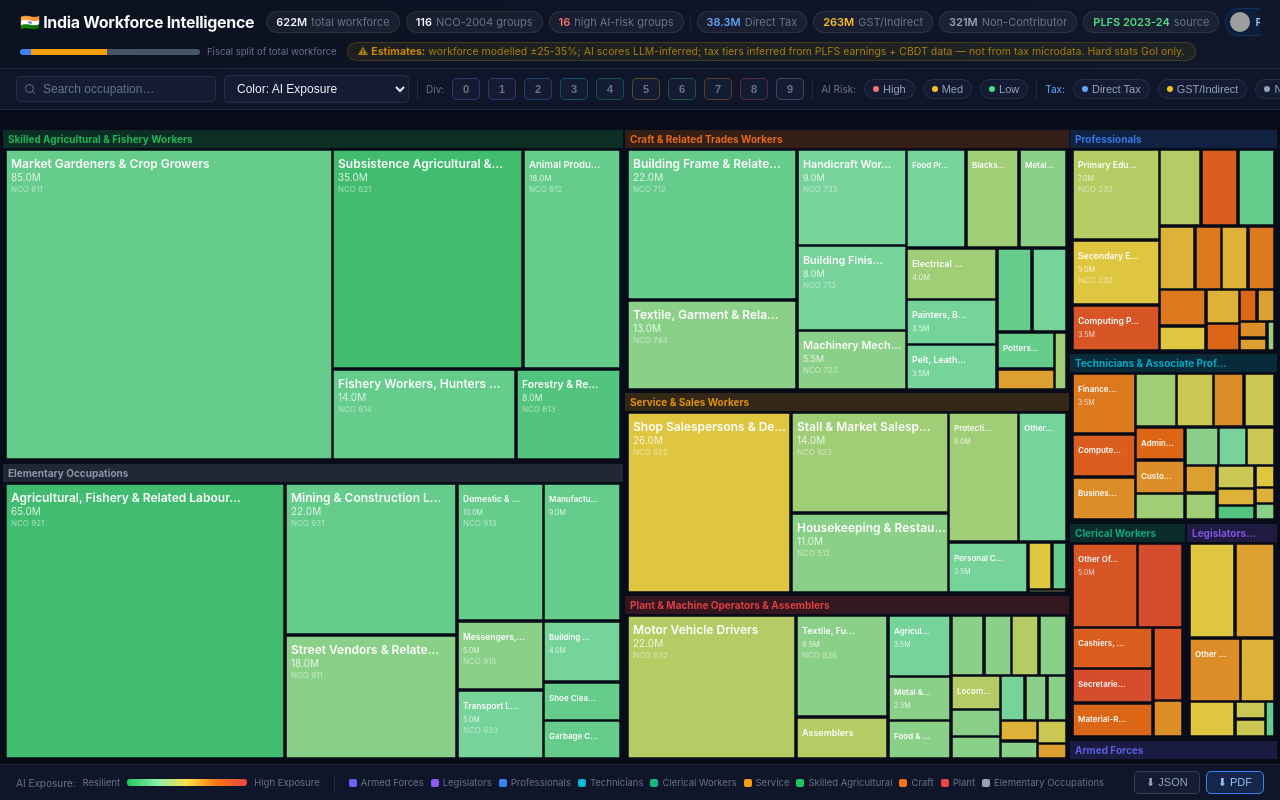
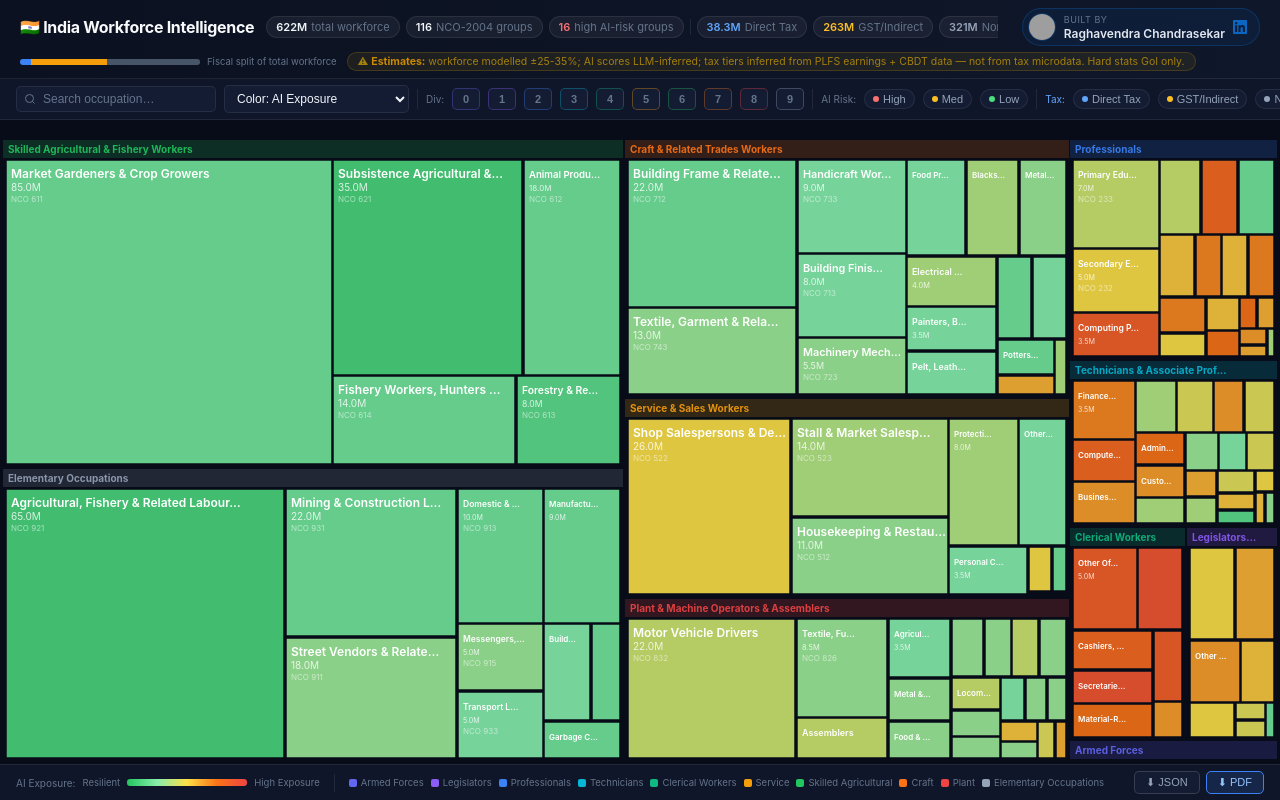
Before and after one commit to raghavrajpillai/india-workforce-intelligence, a React (Vite) app: page / in a window 1280 px wide. Built offline with nearby package versions, Linux system fonts and the light colour scheme; grey boxes are pictures that could not be loaded.

Commit message:
Improve author credit chip with full name and Built by label

```diff
--- a/src/components/Header.tsx
+++ b/src/components/Header.tsx
@@ -72,8 +72,9 @@ export default function Header({ metadata, totalShown, highAiCount, fiscalSummar
             <span className="val" style={{ color: '#4ade80' }}>PLFS {metadata.plfs_year}</span>
             <span className="lbl">source</span>
           </div>
+        </div>
 
-          {/* Author chip */}
+        {/* Author credit — always visible, top right */}
         <a
           href="https://www.linkedin.com/in/raghavendrachandrasekar/"
           target="_blank"
@@ -85,12 +86,14 @@ export default function Header({ metadata, totalShown, highAiCount, fiscalSummar
             alt="Raghavendra Chandrasekar"
             className="author-avatar"
           />
-            <span className="author-name">Raghavendra</span>
-            <svg width="10" height="10" viewBox="0 0 24 24" fill="#0a66c2" style={{ flexShrink: 0 }}>
+          <div className="author-text">
+            <span className="author-built">Built by</span>
+            <span className="author-name">Raghavendra Chandrasekar</span>
+          </div>
+          <svg width="14" height="14" viewBox="0 0 24 24" fill="#0a66c2" style={{ flexShrink: 0 }}>
             <path d="M20.447 20.452h-3.554v-5.569c0-1.328-.027-3.037-1.852-3.037-1.853 0-2.136 1.445-2.136 2.939v5.667H9.351V9h3.414v1.561h.046c.477-.9 1.637-1.85 3.37-1.85 3.601 0 4.267 2.37 4.267 5.455v6.286zM5.337 7.433a2.062 2.062 0 01-2.063-2.065 2.064 2.064 0 112.063 2.065zm1.782 13.019H3.555V9h3.564v11.452zM22.225 0H1.771C.792 0 0 .774 0 1.729v20.542C0 23.227.792 24 1.771 24h20.451C23.2 24 24 23.227 24 22.271V1.729C24 .774 23.2 0 22.222 0h.003z"/>
           </svg>
         </a>
-        </div>
       </div>
 
       {/* Row 2: Fiscal breakdown bar + caveat */}
--- a/src/index.css
+++ b/src/index.css
@@ -74,18 +74,27 @@ html, body, #root { height: 100%; width: 100%; background: var(--bg-primary); co
 
 /* Author chip */
 .author-chip {
-  display: flex; align-items: center; gap: 5px;
-  background: rgba(10,102,194,0.1); border: 1px solid rgba(10,102,194,0.25);
-  border-radius: 16px; padding: 3px 8px 3px 4px;
+  display: flex; align-items: center; gap: 8px;
+  background: rgba(10,102,194,0.1); border: 1px solid rgba(10,102,194,0.3);
+  border-radius: 20px; padding: 4px 12px 4px 5px;
   text-decoration: none; flex-shrink: 0;
-  transition: background .15s, border-color .15s;
+  transition: background .15s, border-color .15s, transform .15s;
+  margin-left: 12px;
 }
-.author-chip:hover { background: rgba(10,102,194,0.2); border-color: rgba(10,102,194,0.5); }
+.author-chip:hover {
+  background: rgba(10,102,194,0.2); border-color: rgba(10,102,194,0.6);
+  transform: translateY(-1px);
+}
 .author-avatar {
-  width: 20px; height: 20px; border-radius: 50%;
+  width: 28px; height: 28px; border-radius: 50%;
   object-fit: cover; flex-shrink: 0;
+  border: 1.5px solid rgba(10,102,194,0.4);
 }
-.author-name { font-size: 11px; font-weight: 600; color: #93c5fd; white-space: nowrap; }
+.author-text {
+  display: flex; flex-direction: column; gap: 1px;
+}
+.author-built { font-size: 9px; color: var(--text-muted); text-transform: uppercase; letter-spacing: 0.5px; }
+.author-name { font-size: 12px; font-weight: 600; color: #e2e8f0; white-space: nowrap; }
 .kpi-pct {
   font-size: 9px; font-weight: 700; padding: 1px 4px;
   border-radius: 6px; background: rgba(255,255,255,0.06);
```
Lines whose indentation alone changed are shown as unchanged.
